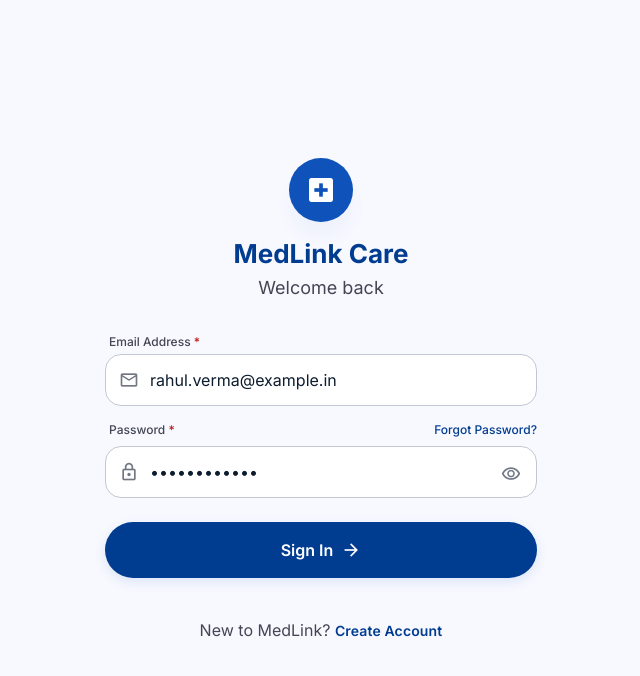
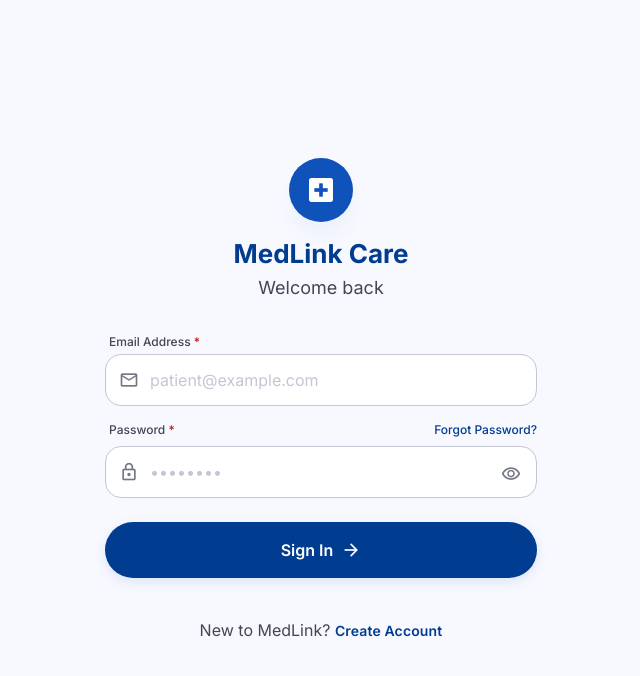
Before and after one commit to sethan-hash/Hospital-Appointment-System, a React (Vite) app: page /login in a window 1280 px wide. Shown: the top 676 px of the page, without its empty margins (319-959 px from the left). Built offline with nearby package versions, Linux system fonts and the light colour scheme; no server answers.

Commit message:
Remove demo login credentials

```diff
--- a/src/pages/auth/LoginPage.jsx
+++ b/src/pages/auth/LoginPage.jsx
@@ -13,8 +13,8 @@ export function LoginPage() {
   const navigate = useNavigate();
   const { login } = useAuth();
 
-  const [email, setEmail] = useState('rahul.verma@example.in');
-  const [password, setPassword] = useState('Password123!');
+  const [email, setEmail] = useState('');
+  const [password, setPassword] = useState('');
   const [errors, setErrors] = useState({});
   const [isLoading, setIsLoading] = useState(false);
 
```
